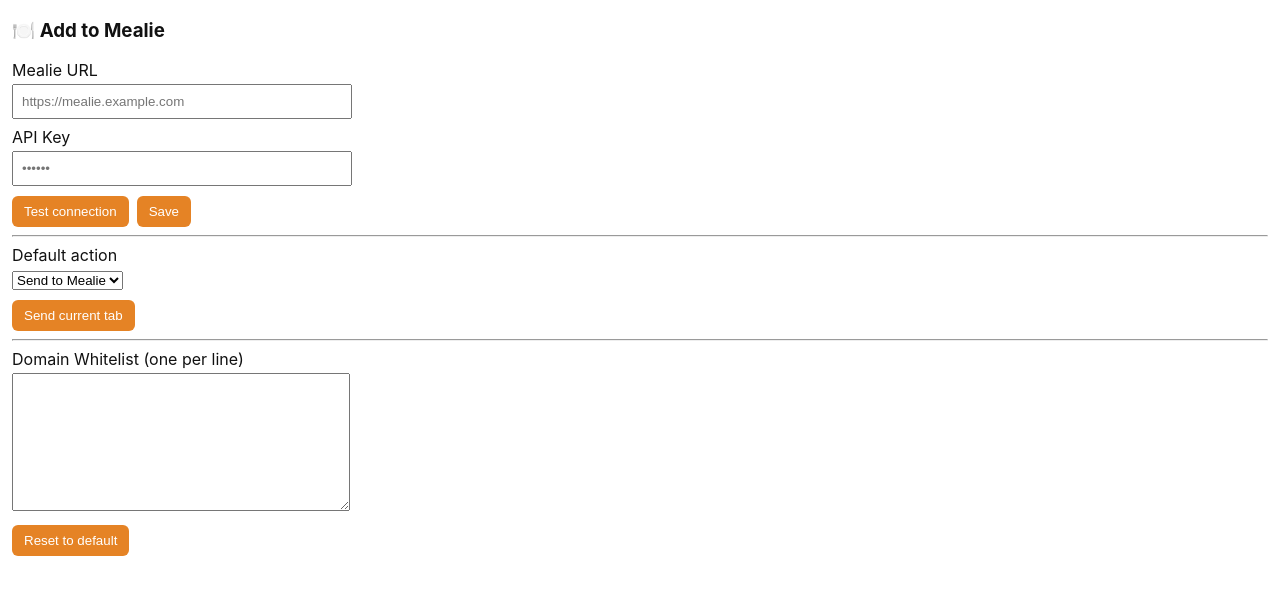
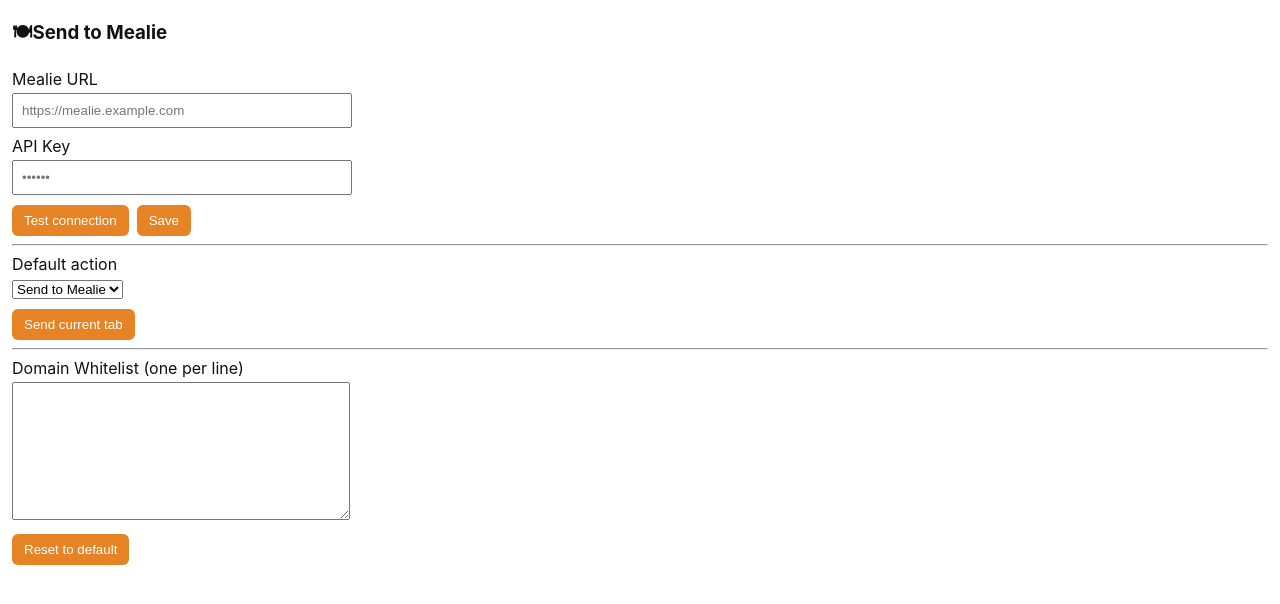
Before and after one commit to gargolito/send2mealie, a plain HTML site: page popup.html in a window 1280 px wide. Drawn offline with Linux system fonts and the light colour scheme.

Commit message:
removed emojis and changed extension name to Send to Mealie

```diff
--- a/popup.html
+++ b/popup.html
@@ -2,7 +2,7 @@
 <html>
 <head>
   <meta charset="utf-8">
-  <title>📑 Add to Mealie</title>
+  <title>Send to Mealie</title>
   <link rel="stylesheet" href="styles.css">
   <style>
     body { font-family: -apple-system, Segoe UI, Roboto, Ubuntu, Cantarell, "Fira Sans", "Droid Sans", "Helvetica Neue", Arial, sans-serif; margin: 12px; color: #111; }
@@ -13,7 +13,7 @@
   </style>
 </head>
 <body>
-  <h3>🍽️ Add to Mealie</h3>
+  <h3>🍽Send to Mealie</h3>
   <label>Mealie URL</label>
   <input id="mealieUrl" type="text" placeholder="https://mealie.example.com">
   <label>API Key</label>
```
